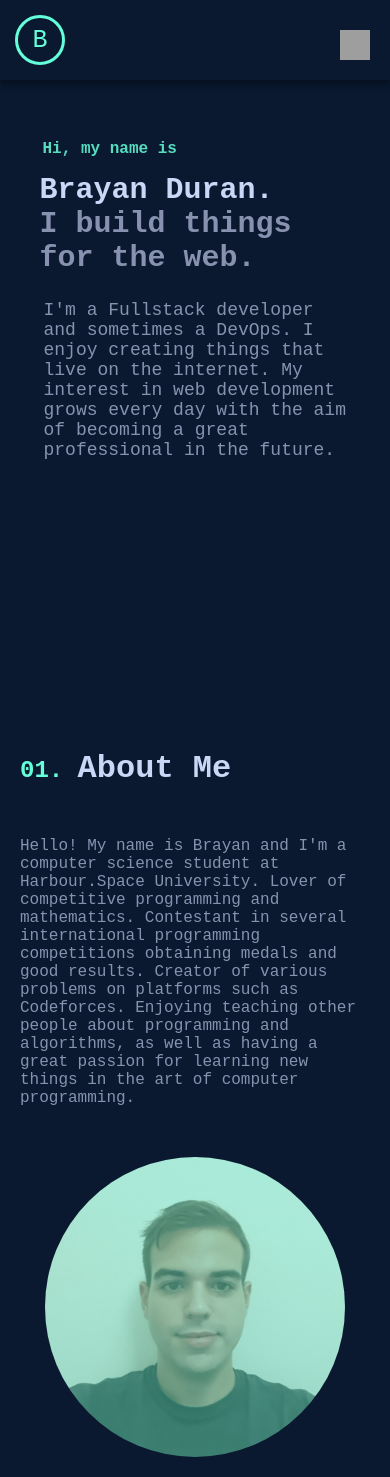
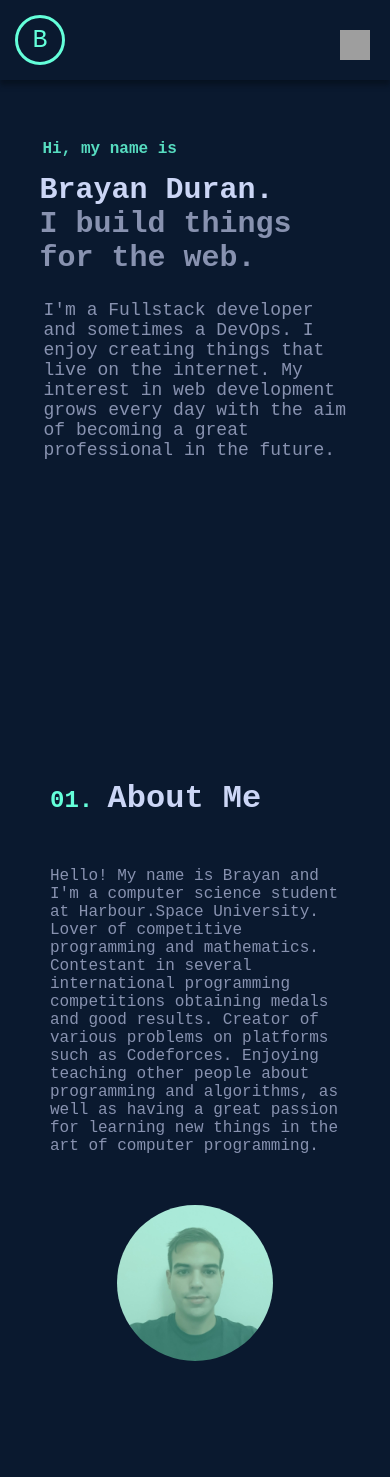
Before and after one commit to brayandm/Personal-Website, a Next.js app: page / in a window 390 px wide. After the commit the page ends 1411 px from the top, so only its background shows below. Built offline with nearby package versions, Linux system fonts and the light colour scheme; grey boxes are pictures that could not be loaded.

Commit message:
responsive about

```diff
--- a/src/components/About/About.module.css
+++ b/src/components/About/About.module.css
@@ -13,7 +13,7 @@
     margin-left: 30px;
     width: 300px;
     height: 300px;
-    border-radius: 150px;
+    border-radius: 100%;
     transition: transform 1s;
 }
 
@@ -41,12 +41,10 @@
 
 @media (max-width: 800px) {
     .about {
-        margin-left: 0;
+        flex-direction: column;
+        margin: 50px;
         padding-left: 0;
         padding-right: 0;
-        flex-direction: column;
-        max-width: 550px;
-        margin: 20px;
     }
 
     .about .about-init div {
@@ -68,5 +66,7 @@
 
     .about img {
         margin-left: 0;
+        width: 40vw;
+        height: 40vw;
     }
 }
```
